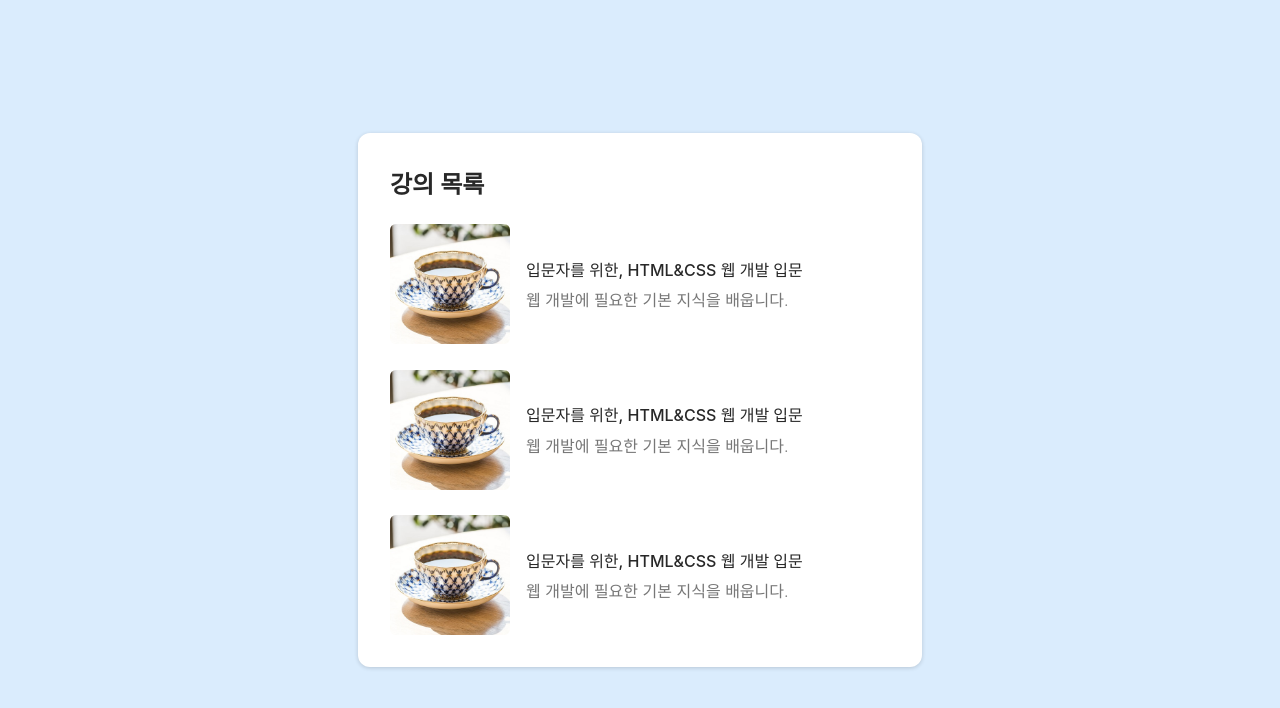
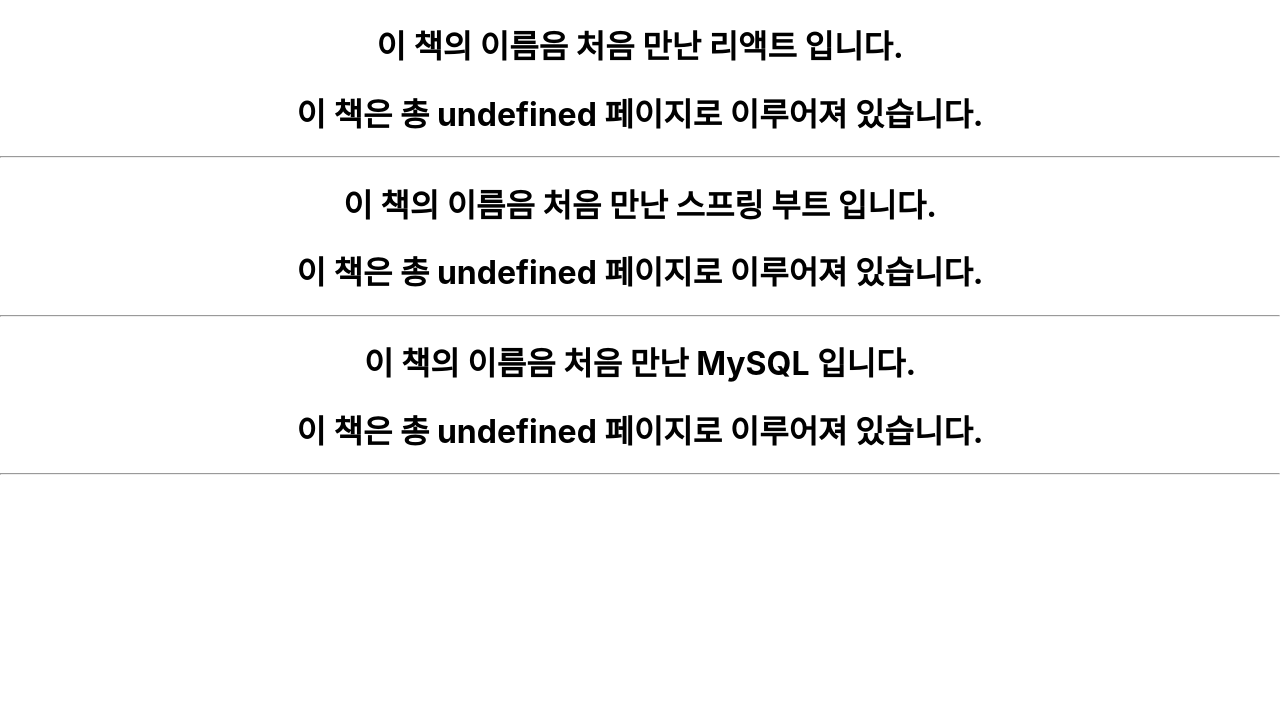
Before and after one commit to kyungbin02/2024_react01, a React (Create React App) app: page / in a window 1280 px wide. Shown: the top 708 px of the page. Built offline with nearby package versions, Linux system fonts and the light colour scheme.

Commit message:
JSX_props

```diff
--- a/src/App.css
+++ b/src/App.css
@@ -1,82 +1,38 @@
-* {
-  padding: 0;
-  margin: 0;
-}
-body {
-  color: #282828;
+.App {
+  text-align: center;
 }
 
-main {
-  height: 100vh;
-  background-color: #DAECFD;
-  display: flex;
-  justify-content: center;
-  align-items: center;
+.App-logo {
+  height: 40vmin;
+  pointer-events: none;
 }
 
-/* Card */
-.card {
-  background-color: white;
-  padding: 2rem;
-  border-radius: 12px;
-  box-shadow: rgba(0, 0, 0, 0.16) 0px 1px 4px;
-  width: 500px;
-}
-.card__header {
-  font-size: 1.5rem;
-  font-weight: 600;
-  width: 460px;
-}
-.card__body {
-  padding-top: 1.5rem;
+@media (prefers-reduced-motion: no-preference) {
+  .App-logo {
+    animation: App-logo-spin infinite 20s linear;
+  }
 }
 
-/* Course List */
-.courses {
+.App-header {
+  background-color: #282c34;
+  min-height: 100vh;
   display: flex;
   flex-direction: column;
-  gap: 1.6rem;
+  align-items: center;
+  justify-content: center;
+  font-size: calc(10px + 2vmin);
+  color: white;
 }
 
-/* Course */
-.course {
-  display: flex;
-  align-items: center;
-  gap: 1rem;
-}
-.course__img {
-  border-radius: 6px;
-  width: 120px;
+.App-link {
+  color: #61dafb;
 }
 
-.course__title {
-  font-weight: 500;
+@keyframes App-logo-spin {
+  from {
+    transform: rotate(0deg);
+  }
+  to {
+    transform: rotate(360deg);
+  }
 }
-.course__body {
-  flex-grow: 1;
-}
-.course__description {
-  color: #777777;
-  font-weight: 300;
-  margin-top: .4rem;
-}
-.course__icons {
-  display: flex;
-  align-items: center;
-  column-gap: 0.6rem;
-}
-
-/* Button */
-.btn {
-  background: none;
-  border: none; /* Remove borders */
-  font-size: 20px; /* Set a font size */
-  cursor: pointer; /* Mouse pointer on hover */
-}
-
-.btn > .fa-heart {
-  color: red;
-}
-.btn > .fa-link {
-  color: #393939;
-}
--- a/src/App.js
+++ b/src/App.js
@@ -4,51 +4,101 @@
 import Footer from './components/Footer';
 import Courseitem from './components/course/Courseitem';
 import CourseListCard from './components/course/CourseListCard';
+import Library from './components/step01/Library';
 
-// function Header() {
-//   return(
-//     <header>
-//        <h2>Header</h2>
-//     </header>
-//   );
-// }
-// function Footer() {
-//   return(
-//     <footer>
-//        <h2>Footer</h2>
-//     </footer>
-//   );
-// }
-
-// function Main() {
-//   return(
-//     <main>
-//        <Counter />
-//     </main>
-//   );
-// }
+/*
+function Header() {
+  return (
+    <header>
+      <h2>Header</h2>
+    </header>
+  );
+}
+function Footer() {
+  return (
+    <footer>
+      <h2>Footer</h2>
+    </footer>
+  );
+}
+function Main() {
+  return (
+    <main>
+      <Counter />
+    </main>
+  );
+}
 
 
-// // 파스칼 케이스 사용해야 된다,
-// function Counter() {
-//   return(
-//     <button>Counter</button>
-//   );
-// }
+// 파스칼 케이스 사용해야 된다.(첫글자 대문자 단어 첫글자 대문자)
+function Counter() {
+  return (
+    <button>Counter</button>
+  );
+}
+*/
+// 리액트에서는 class 예약어기 때문에 사용 못하고 ,
+// class 대신 className 이라고 사용한다.
+function App() {
+  return (
+    <div className='App'>
+      {/*
+     <main>
+      <Header />
+      <Main />
+      <Footer />
 
+      1. js 부분 전체 붙여 넣기
+      <main>
+		  <div class="card">
+			  <div class="card__header">강의 목록</div>
+			  <div class="card__body">
+				  <div class="courses">
+					  <article class="course">
+						  <img class="course__img" src="./img/coffee-blue.jpg" alt="" />
+						  <div class="course__body">
+							  <div class="course__title">입문자를 위한, HTML&CSS 웹 개발 입문</div>
+							  <div class="course__description">웹 개발에 필요한 기본 지식을 배웁니다. </div>
+						  </div>
+					  </article>
+					  <article class="course">
+              <img class="course__img" src="./img/coffee-blue.jpg" alt="" />
+              <div class="course__body">
+                <div class="course__title">입문자를 위한, HTML&CSS 웹 개발 입문</div>
+                <div class="course__description">웹 개발에 필요한 기본 지식을 배웁니다. </div>
+              </div>
+					  </article>
+					  <article class="course">
+              <img class="course__img" src="./img/coffee-blue.jpg" alt="" />
+              <div class="course__body">
+                <div class="course__title">입문자를 위한, HTML&CSS 웹 개발 입문</div>
+                <div class="course__description">웹 개발에 필요한 기본 지식을 배웁니다. </div>
+              </div>
+					  </article>
+				</div>
+			</div>
+		</div>
+	</main>
 
-// 리액트에서는 class는 예약어이기 때문에 사용 못하고,
-// class 대신 className 이라고 사용한다.
- function App() {
-   return (
-    <main>
-       {/* <Header />
-       <Main />
-       <Footer /> */}
+    2단계 CourseListCard.jsx 에 보낸다
+      <div className="card">
+        <div className="card__header">강의 목록</div>
+        <div className="card__body">
+          <div className="courses">
+            <Courseitem />
+            <Courseitem />
+            <Courseitem />
+          </div>
+        </div>
+      </div>
+       3단계: <CourseListCard />
+      </main>
+     */}
 
-		<CourseListCard />
- </main>
-   );
- }
+      <Library />
+
+    </div>
+  );
+}
 
 export default App;
--- /dev/null
+++ b/src/components/step01/Book.jsx
@@ -0,0 +1,14 @@
+import React from 'react';
+
+// 인자, 매개변수 : props
+function Book(props) {
+    return (
+        <div>
+            {/* 문자열 ${}` */}
+            <h1>{`이 책의 이름음 ${props.name} 입니다.`}</h1>
+            <h1>{`이 책은 총 ${props.numOfPAge} 페이지로 이루어져 있습니다.`}</h1>
+        </div>
+    );
+}
+
+export default Book;
--- /dev/null
+++ b/src/components/step01/Library.jsx
@@ -0,0 +1,14 @@
+import React from 'react';
+import Book from './Book';
+
+function Library(props) {
+    return (
+        <div>
+            <Book name="처음 만난 리액트" numOfPage="300" /> <hr />
+            <Book name="처음 만난 스프링 부트" numOfPage="550" /> <hr />
+            <Book name="처음 만난 MySQL" numOfPage="250" /> <hr />
+        </div>
+    );
+}
+
+export default Library;
--- a/src/index.css
+++ b/src/index.css
@@ -11,43 +11,3 @@
   font-family: source-code-pro, Menlo, Monaco, Consolas, 'Courier New',
     monospace;
 }
-
-
-.App {
-  text-align: center;
-}
-
-.App-logo {
-  height: 40vmin;
-  pointer-events: none;
-}
-
-@media (prefers-reduced-motion: no-preference) {
-  .App-logo {
-    animation: App-logo-spin infinite 20s linear;
-  }
-}
-
-.App-header {
-  background-color: #282c34;
-  min-height: 100vh;
-  display: flex;
-  flex-direction: column;
-  align-items: center;
-  justify-content: center;
-  font-size: calc(10px + 2vmin);
-  color: white;
-}
-
-.App-link {
-  color: #61dafb;
-}
-
-@keyframes App-logo-spin {
-  from {
-    transform: rotate(0deg);
-  }
-  to {
-    transform: rotate(360deg);
-  }
-}
```
